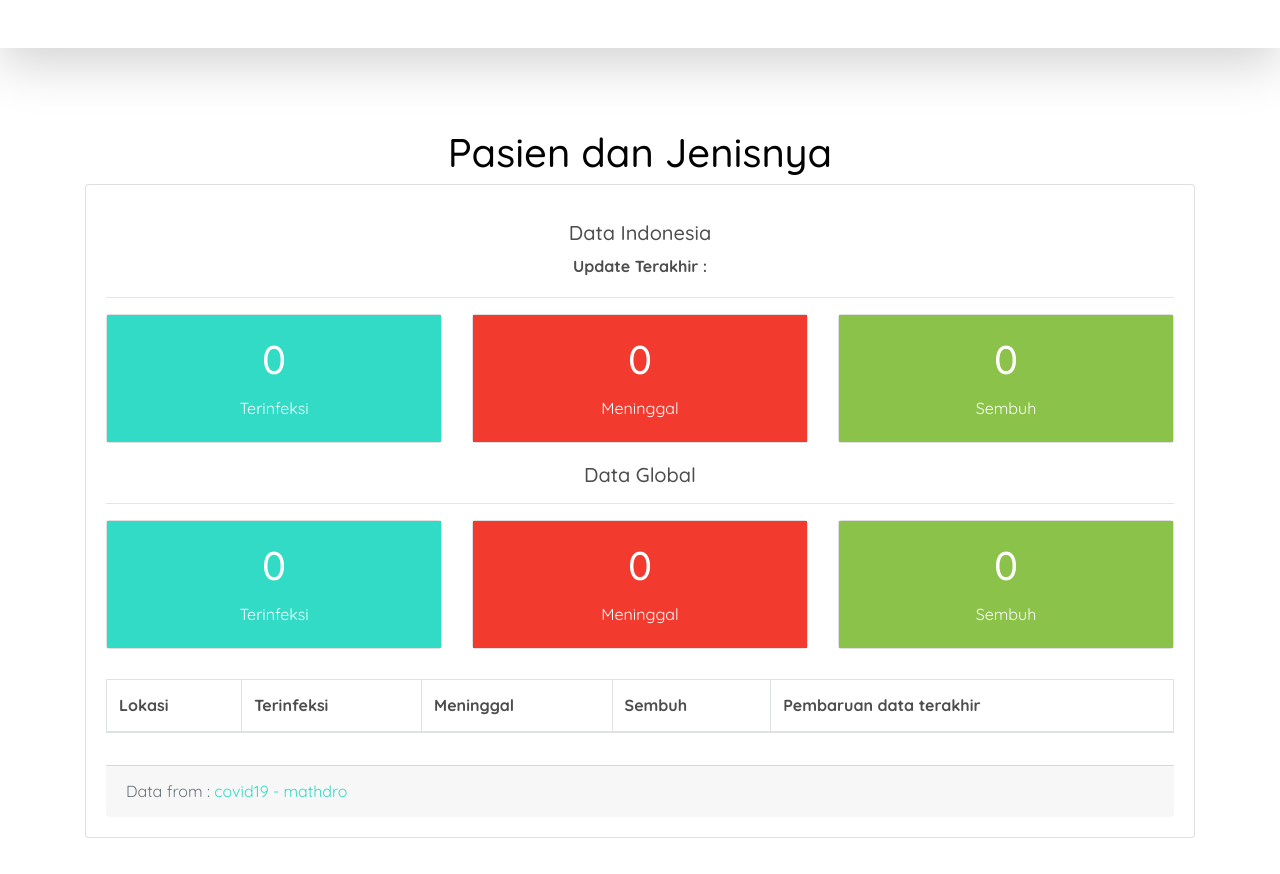
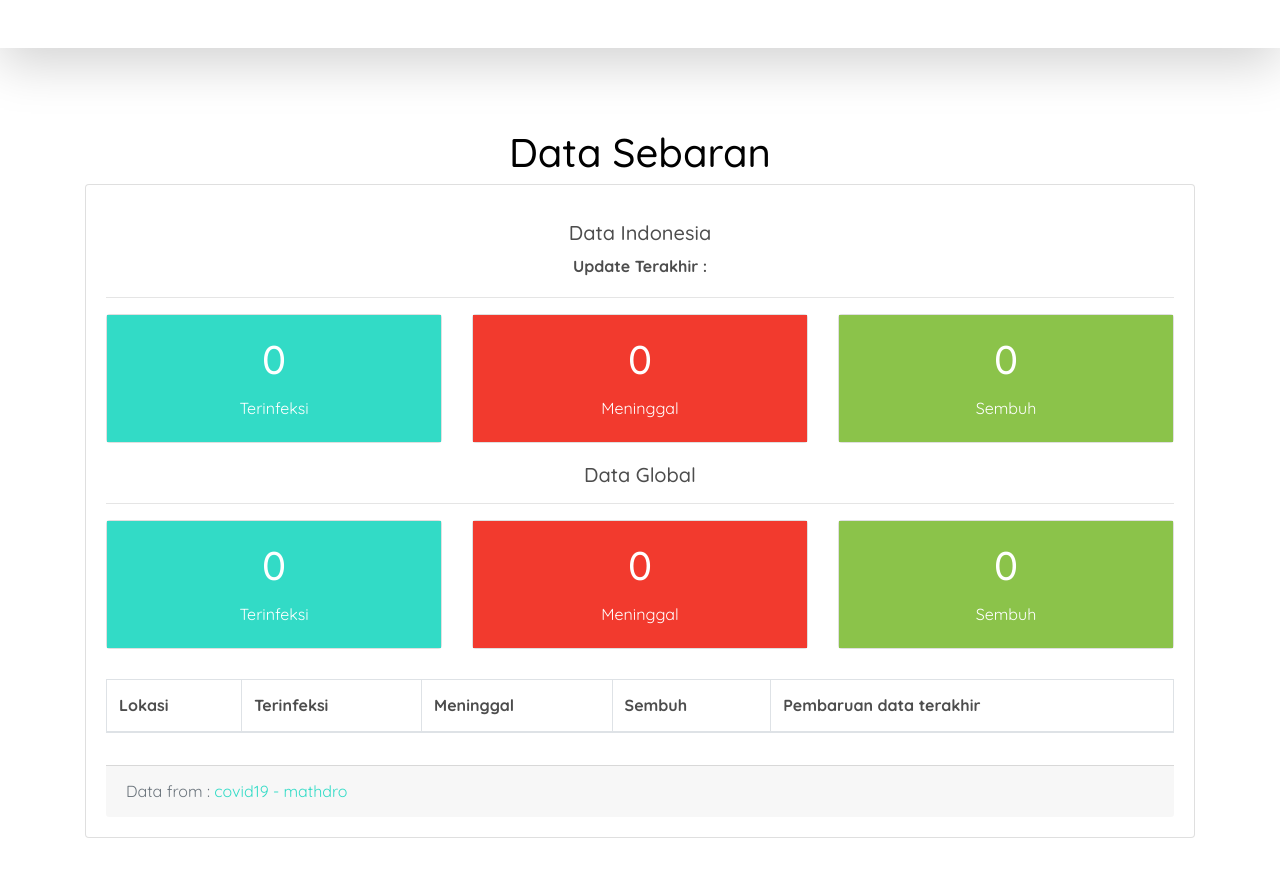
Before and after one commit to Arif-X/COVID-19-WEB-Template, a plain HTML site: page index.html in a window 1280 px wide. Shown: the part 2580-3454 px from the top of the page. Drawn offline with Linux system fonts and the light colour scheme; no server answers; files whose address does not match are found by name.

Commit message:
COVID-19 WEB Template

```diff
--- a/index.html
+++ b/index.html
@@ -176,7 +176,7 @@
 
 
     <div class="container" style="padding-top: 80px; padding-bottom: 80px;" id="data">
-      <h1 class="text-black text-center">Pasien dan Jenisnya</h1>
+      <h1 class="text-black text-center">Data Sebaran</h1>
       <div class="row">
       <div class="col-md-12">
         <div class="card">
```
